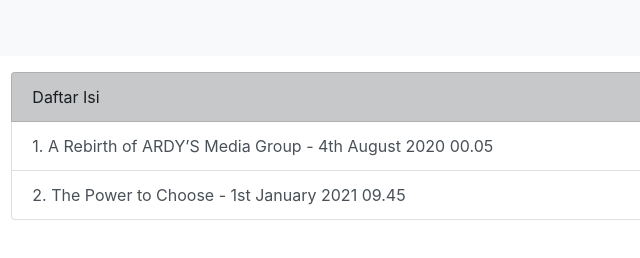
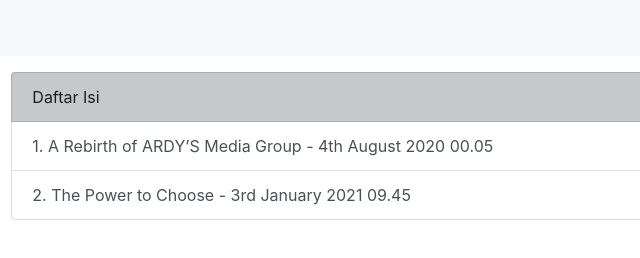
Before and after one commit to ardimh7/ardimh7.github.io, a plain HTML site: page ekbiskeu.html in a window 1280 px wide. Shown: the full height of the page, 217-857 px from the left. Drawn offline with nearby package versions, Linux system fonts and the light colour scheme.

Commit message:
Update ekbiskeu.html

```diff
--- a/ekbiskeu.html
+++ b/ekbiskeu.html
@@ -80,7 +80,7 @@
 			    Daftar Isi
 			  </a>
 			  <a href="ekbiskeu/post1.html" class="list-group-item list-group-item-action">1. A Rebirth of ARDY’S Media Group - 4th August 2020 00.05</a>
-				<a href="ekbiskeu/post2.html" class="list-group-item list-group-item-action">2. The Power to Choose - 1st January 2021 09.45</a>
+				<a href="ekbiskeu/post2.html" class="list-group-item list-group-item-action">2. The Power to Choose - 3rd January 2021 09.45</a>
 
 			</div>
 
```
